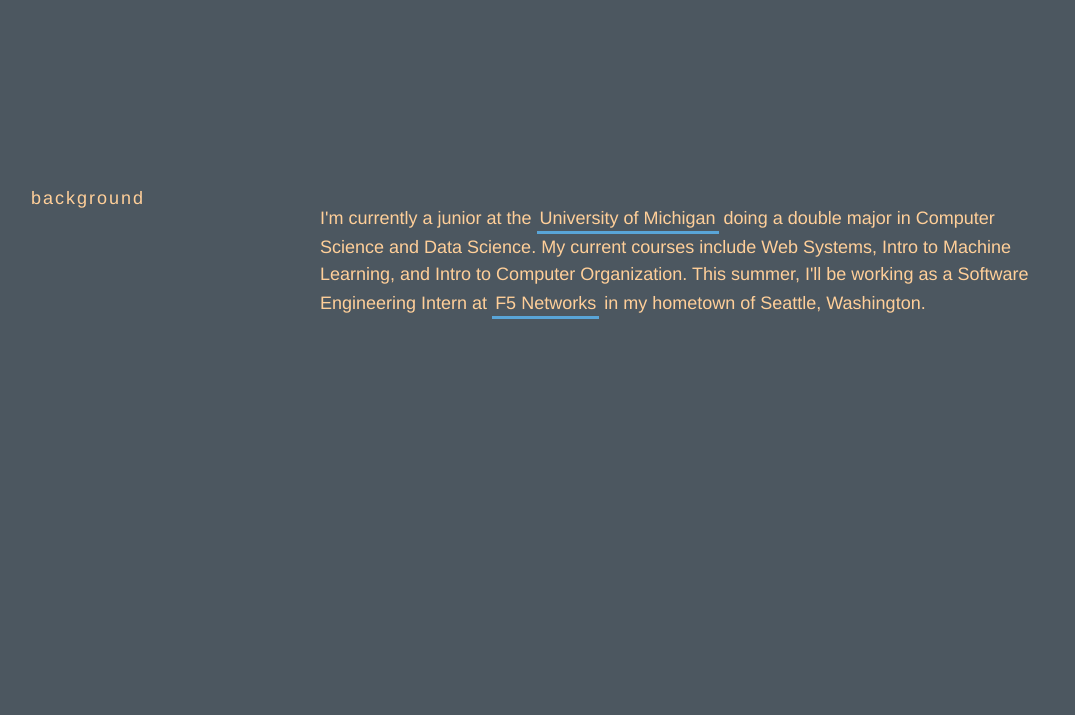
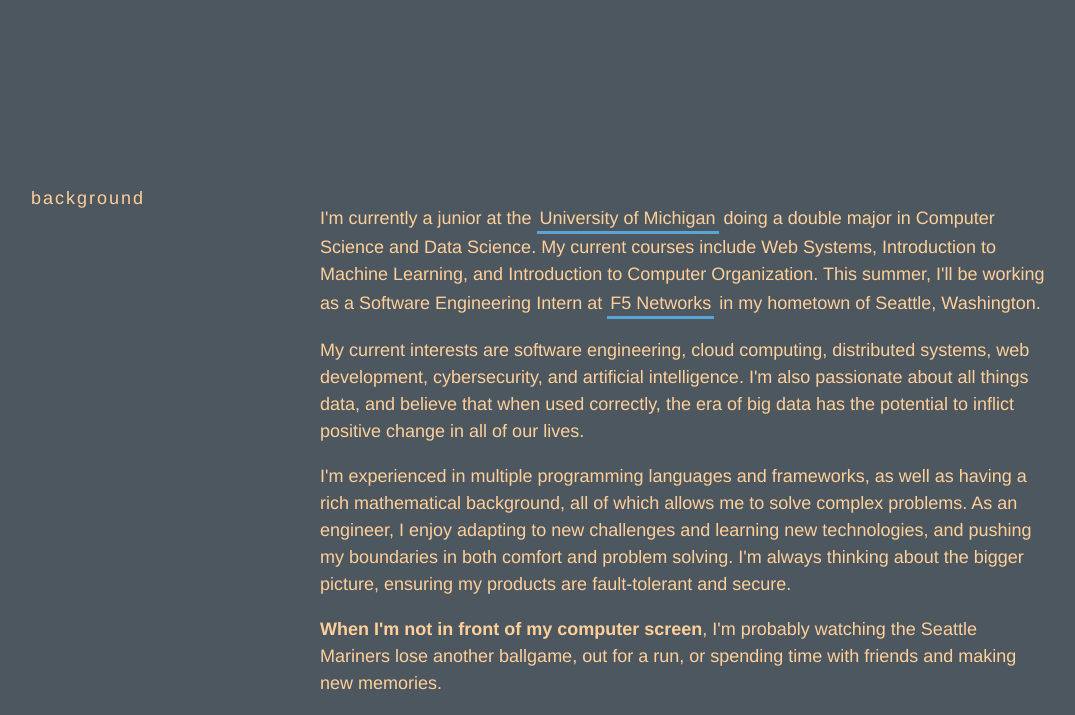
Before and after one commit to mahirumich/personal-site, a Flask app: page / in a window 1280 px wide. Shown: the part 783-1498 px from the top of the page, without its empty margins (95-1170 px from the left). Before the commit the page ends 1102 px from the top, so only its background shows below. Run offline with Flask 2, Linux system fonts and the light colour scheme.

Commit message:
finished background section

```diff
--- a/static/base.css
+++ b/static/base.css
@@ -67,12 +67,12 @@ a:hover{
     color: #FFCF99;
     text-transform: lowercase;
     text-align: right;
-    font-weight: 400;
+    font-weight: 500;
     letter-spacing: 2px;
 }
 
 .section_content {
-    font-weight: 200;
+    font-weight: 300;
     font-size: 18px;
     margin-right: 100px;
     max-width: 725px;
@@ -85,5 +85,10 @@ a:hover{
 
 .right {
     float: left;
+    /* font-weight: 300; */
     margin-left: 75px;
 }
+
+.quick_bold {
+  font-weight: 400;
+}
--- a/templates/index.html
+++ b/templates/index.html
@@ -28,12 +28,27 @@
             <p>I'm currently a junior at the
                 <a href="https://cse.engin.umich.edu/">University of Michigan</a> doing a double major
                 in Computer Science and Data Science. My current courses include Web Systems,
-                Intro to Machine Learning, and Intro to Computer Organization.
+                Introduction to Machine Learning, and Introduction to Computer Organization.
                 This summer, I'll be working as a Software Engineering Intern at
-                <a href="www.f5.com">F5 Networks</a>
+                <a href="https://www.f5.com/">F5 Networks</a>
                 in my hometown of Seattle, Washington.
             </p>
-        </div>
+            <p>
+              My current interests are software engineering, cloud computing, distributed systems,
+              web development, cybersecurity, and artificial intelligence. I'm also passionate about
+              all things data, and believe that when used correctly, the era of big data has the
+              potential to inflict positive change in all of our lives.
+            </p>
+            <p>
+              I'm experienced in multiple programming languages and frameworks, as well as having a rich
+              mathematical background, all of which allows me to solve complex problems. As an engineer, I enjoy
+              adapting to new challenges and learning new technologies, and pushing my boundaries in both comfort
+              and problem solving. I'm always thinking about the bigger picture, ensuring my products are
+              fault-tolerant and secure.
+            </p>
+            <p><strong>When I'm not in front of my computer screen</strong>, I'm probably watching the Seattle
+              Mariners lose another ballgame, out for a run, or spending time with friends and making new memories.
+            </p>
     </section>
     <section></section>
 </body>
```
